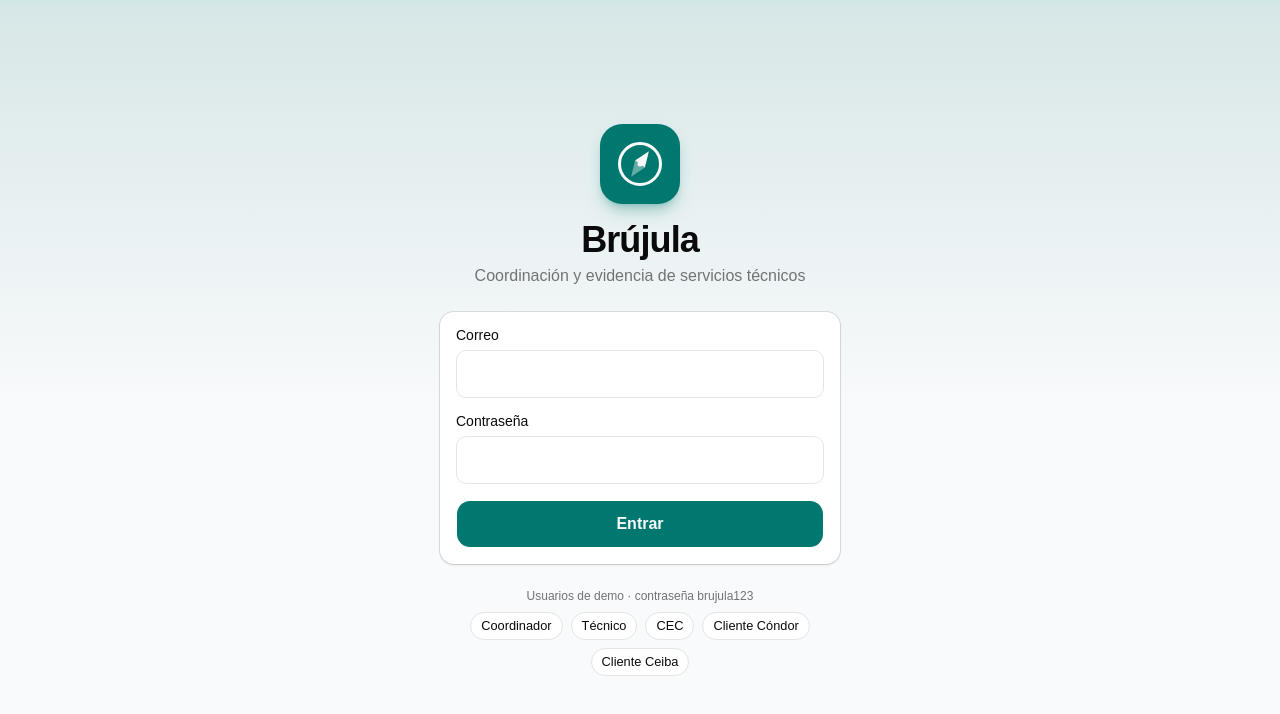
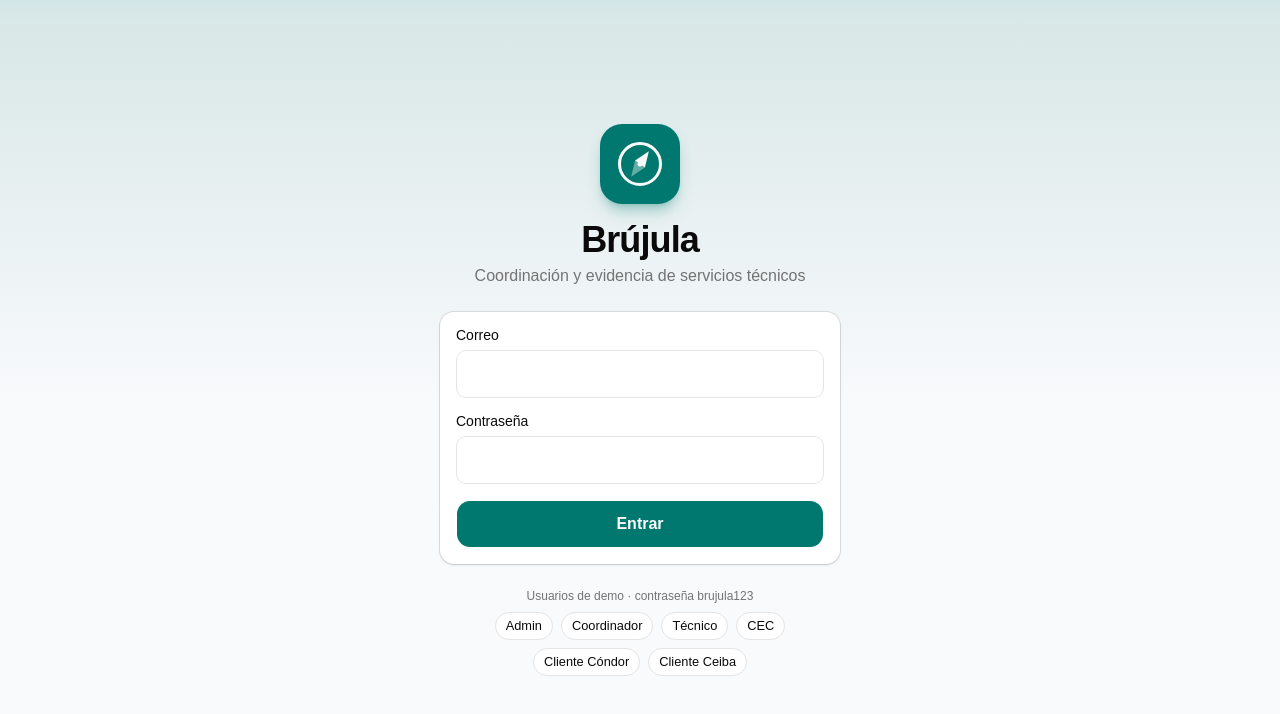
Before and after one commit to SantiagoCendales/brujula-app, a React (Vite) app in the folder web/: page /login in a window 1280 px wide. Shown: the top 714 px of the page. Built offline with nearby package versions, Linux system fonts and the light colour scheme; no server answers; what @capacitor/core would draw is missing.

Commit message:
feat: admin in login demo shortcuts

```diff
--- a/web/src/pages/Login.jsx
+++ b/web/src/pages/Login.jsx
@@ -10,6 +10,7 @@ import { Input } from '@/components/ui/input';
 import { Label } from '@/components/ui/label';
 
 const DEMO_USERS = [
+  { label: 'Admin', email: 'admin@brujula.test' },
   { label: 'Coordinador', email: 'coordinador@brujula.test' },
   { label: 'Técnico', email: 'tecnico1@brujula.test' },
   { label: 'CEC', email: 'cec@brujula.test' },
```
